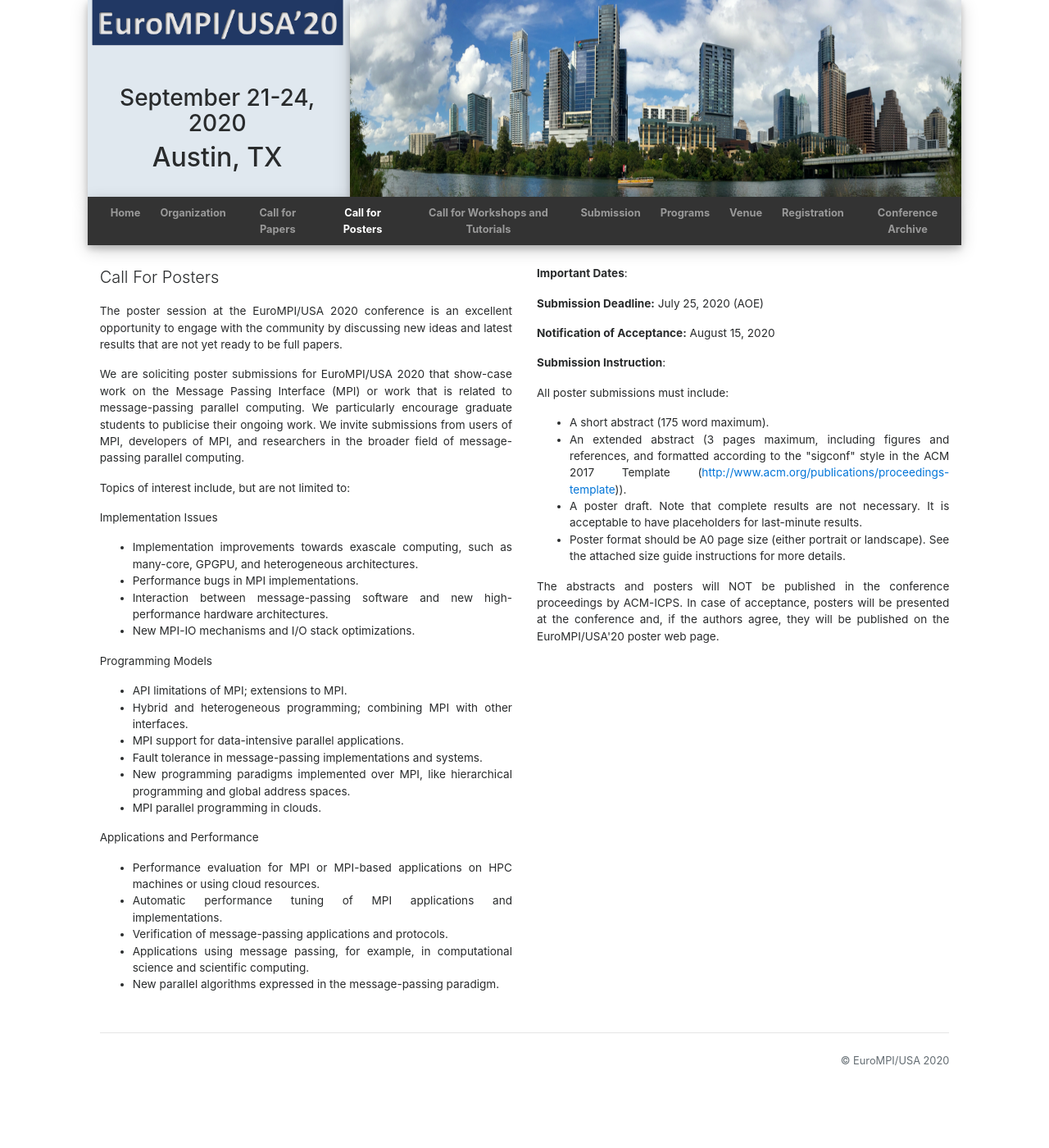
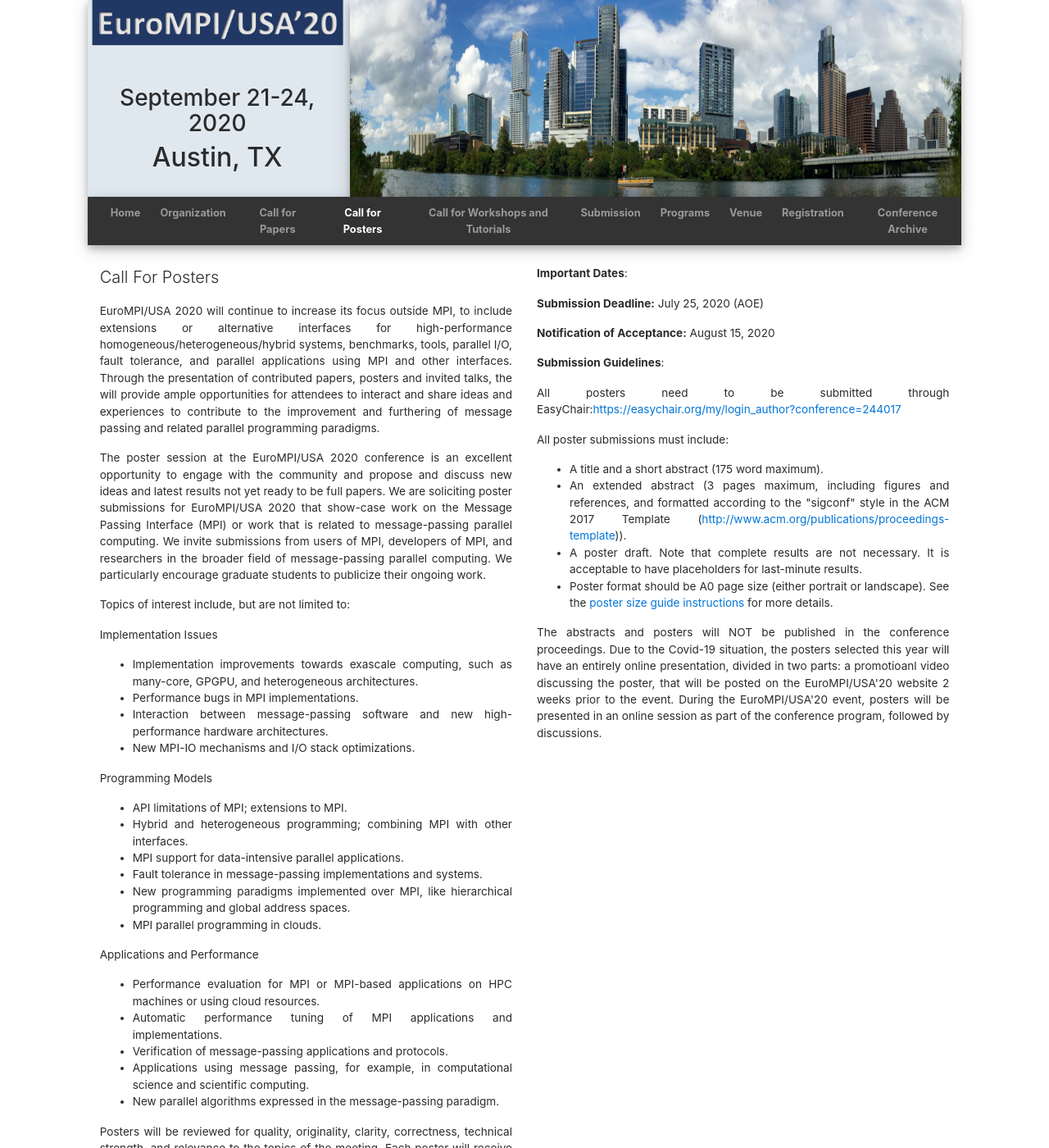
Before and after one commit to eurompi/eurompi.github.io, a Jekyll site: the page built from cfposter.html, in a window 1280 px wide and 1400 px high. Shown: the whole window at 82% size. Built offline with Jekyll 4.4.1, drawn with Linux system fonts in a browser that asks for light colours; nearby versions of some CDN libraries; some of the changed text lies outside the part shown.

Commit message:
Update poster announcement

```diff
--- a/cfposter.html
+++ b/cfposter.html
@@ -8,9 +8,9 @@
     <div class="row mt-xs-0 mt-sm-0 mt-md-1 mt-lg-2 mt-xl-3 mb-xs-2 mb-sm-2">
         <div class="col-sm-12 col-xs-12 col-md-6 col-lg-6 col-xl-6  text-justify conference-text">
             <p class="lead">Call For Posters</p>
-            <p>The poster session at the EuroMPI/USA 2020 conference is an excellent opportunity to engage with the community by discussing new ideas and latest results that are not yet ready to be full papers. </p>
+            <p>EuroMPI/USA 2020 will continue to increase its focus outside MPI, to include extensions or alternative interfaces for high-performance homogeneous/heterogeneous/hybrid systems, benchmarks, tools, parallel I/O, fault tolerance, and parallel applications using MPI and other interfaces. Through the presentation of contributed papers, posters and invited talks, the will provide ample opportunities for attendees to interact and share ideas and experiences to contribute to the improvement and furthering of message passing and related parallel programming paradigms.</p>
 
-            <p>We are soliciting poster submissions for EuroMPI/USA 2020 that show-case work on the Message Passing Interface (MPI) or work that is related to message-passing parallel computing. We particularly encourage graduate students to publicise their ongoing work. We invite submissions from users of MPI, developers of MPI, and researchers in the broader field of message-passing parallel computing. </p>
+            <p>The poster session at the EuroMPI/USA 2020 conference is an excellent opportunity to engage with the community and propose and discuss new ideas and latest results not yet ready to be full papers. We are soliciting poster submissions for EuroMPI/USA 2020 that show-case work on the Message Passing Interface (MPI) or work that is related to message-passing parallel computing. We invite submissions from users of MPI, developers of MPI, and researchers in the broader field of message-passing parallel computing. We particularly encourage graduate students to publicize their ongoing work. </p>
 
             <p>Topics of interest include, but are not limited to:
             </p>
@@ -60,6 +60,8 @@
 
             </ul>
 
+            <p>Posters will be reviewed for quality, originality, clarity, correctness, technical strength, and relevance to the topics of the meeting. Each poster will receive at least 3 reviews from members of the poster committee. Reviews are blind (but not double-blind), the names of the authors will be seen by the poster committee.</p>
+
 
             <!--{% include contact-us.html %}-->
 
@@ -77,16 +79,19 @@
 
             <!--<p><b>Camera-ready Copy:</b> August 17, 2017</p>-->
 
-            <p><strong>Submission Instruction</strong>:</p>
+            <p><strong>Submission Guidelines</strong>:</p>
+
+            <p>All posters need to be submitted through EasyChair:<a href="https://easychair.org/my/login_author?conference=244017" target="_blank">https://easychair.org/my/login_author?conference=244017</a></p>
+
             <p>All poster submissions must include: </p>
             <ul>
-              <li> A short abstract (175 word maximum).
+              <li> A title and a short abstract (175 word maximum).
               <li> An extended abstract (3 pages maximum, including figures and references, and formatted according to the "sigconf" style in the ACM 2017 Template (<a href="http://www.acm.org/publications/proceedings-template">http://www.acm.org/publications/proceedings-template</a>)).
               <li> A poster draft. Note that complete results are not necessary. It is acceptable to have placeholders for last-minute results.
-              <li> Poster format should be A0 page size (either portrait or landscape). See the attached size guide instructions for more details.
+              <li> Poster format should be A0 page size (either portrait or landscape). See the <a href="assets/images/poster_size_and_layout.pdf" target="_blank">poster size guide instructions</a> for more details.
             </ul>
 
-            <p> The abstracts and posters will NOT be published in the conference proceedings by ACM-ICPS. In case of acceptance, posters will be presented at the conference and, if the authors agree, they will be published on the EuroMPI/USA'20 poster web page.</p>
+            <p> The abstracts and posters will NOT be published in the conference proceedings. Due to the Covid-19 situation, the posters selected this year will have an entirely online presentation, divided in two parts: a promotioanl video discussing the poster, that will be posted on the EuroMPI/USA'20 website 2 weeks prior to the event. During the EuroMPI/USA'20 event, posters will be presented in an online session as part of the conference program, followed by discussions.</p>
 
             <!--<p> Information about the size/format of the poster stands is available here.</p>-->
         </div>
```
Also changed, not shown: 1 other file.
